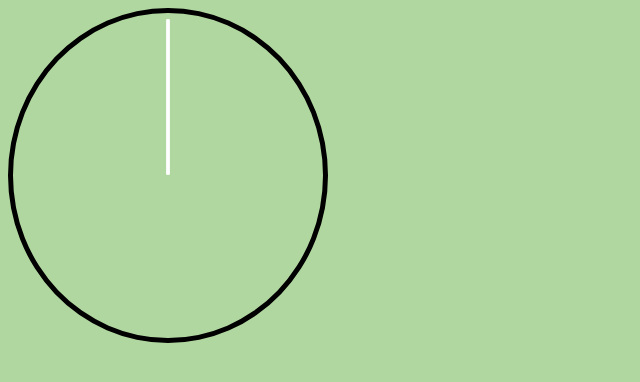
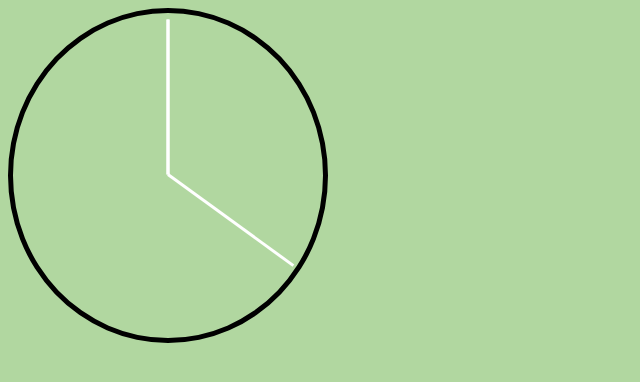
Before and after one commit to elizabethJeudy/Javascript-30, a plain HTML site: page clock/index.html in a window 1280 px wide. Shown: the full height of the page, 0-640 px from the left. Drawn offline with Linux system fonts and the light colour scheme.

Commit message:
added functioning for clock min, sec, hr

```diff
--- /dev/null
+++ b/clock/app.js
@@ -0,0 +1,20 @@
+const hourEl = document.querySelector(".hour-hand");
+const minEl = document.querySelector(".min-hand");
+const secEl = document.querySelector(".sec-hand");
+
+function setTime() {
+	const current = new Date();
+
+	const hours = current.getHours();
+	// calculates percentage & multiply by 360 (degree of circle)
+	const hourDegrees = (hours / 12) * 360 + 90;
+	hourEl.style.transform = `rotate(${hourDegrees}deg) `;
+	const minutes = current.getMinutes();
+	const minDegrees = (minutes / 60) * 360 + 90;
+	minEl.style.transform = `rotate(${minDegrees}deg) `;
+	const seconds = current.getSeconds();
+	const secDegrees = (seconds / 60) * 360 + 90;
+	secEl.style.transform = `rotate(${secDegrees}deg) `;
+}
+//setInterval calls a function or code snippet repeatedly with a fixed time between each call
+setInterval(setTime, 1000);
--- a/clock/index.html
+++ b/clock/index.html
@@ -15,5 +15,6 @@
 				<div class="hand sec-hand"></div>
 			</div>
 		</div>
+		<script src="app.js"></script>
 	</body>
 </html>
```
